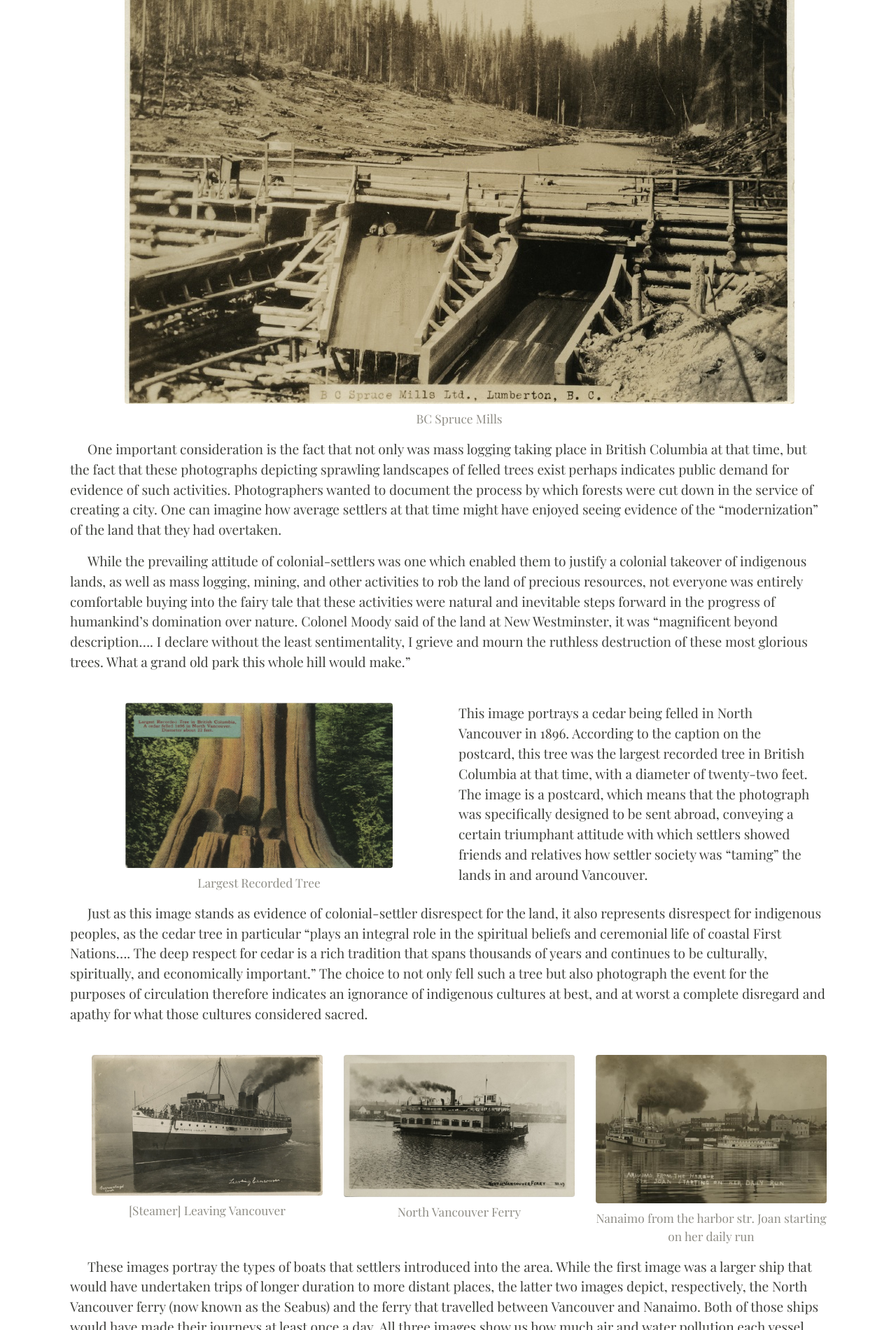
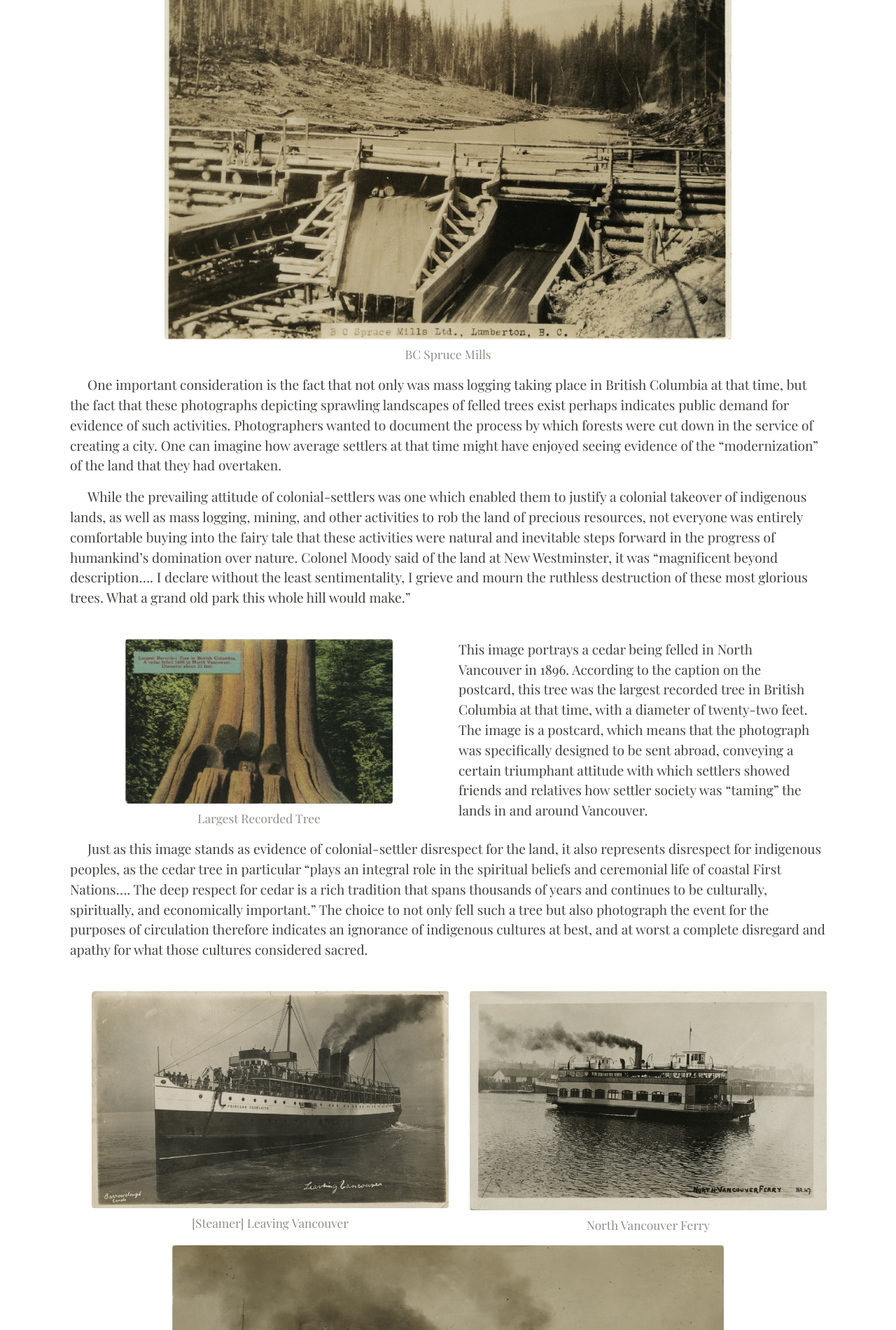
Before and after one commit to ashlynnprasad/langmann-2021, a Jekyll site: the page built from pages/environmentalimpact.md, in a window 1280 px wide. Shown: the part 1650-3550 px from the top of the page at 70% size. Built offline with Jekyll 4.4.1, drawn with Linux system fonts in a browser that asks for light colours; nearby versions of some CDN libraries.

Commit message:
adjusted image alignment

```diff
--- a/pages/environmentalimpact.md
+++ b/pages/environmentalimpact.md
@@ -26,7 +26,7 @@ Cole Harris explains more broadly the outlook that many indigenous peoples held
       {% include feature/item-figure.html objectid="langmann010" width="100" %}
     </div>
 </div>
-{% include feature/item-figure.html objectid="langmann008" width="100" %}
+{% include feature/item-figure.html objectid="langmann008" width="75" %}
 
 <p style="text-indent: 25px;">One important consideration is the fact that not only was mass logging taking place in British Columbia at that time, but the fact that these photographs depicting sprawling landscapes of felled trees exist perhaps indicates public demand for evidence of such activities. Photographers wanted to document the process by which forests were cut down in the service of creating a city. One can imagine how average settlers at that time might have enjoyed seeing evidence of the “modernization” of the land that they had overtaken.<br>
 <p style="text-indent: 25px;">While the prevailing attitude of colonial-settlers was one which enabled them to justify a colonial takeover of indigenous lands, as well as mass logging, mining, and other activities to rob the land of precious resources, not everyone was entirely comfortable buying into the fairy tale that these activities were natural and inevitable steps forward in the progress of humankind’s domination over nature. Colonel Moody said of the land at New Westminster, it was “magnificent beyond description…. I declare without the least sentimentality, I grieve and mourn the ruthless destruction of these most glorious trees. What a grand old park this whole hill would make.” <br><br>
@@ -51,10 +51,10 @@ Cole Harris explains more broadly the outlook that many indigenous peoples held
     <div class="col-sm">
       {% include feature/item-figure.html objectid="langmann006" width="100" %}
     </div>
-    <div class="col-sm">
-      {% include feature/item-figure.html objectid="langmann007" width="100" %}
-    </div>
   </div>
+</div>
+<div class="col-sm">
+  {% include feature/item-figure.html objectid="langmann007" width="75" %}
 </div>
 
 <p style="text-indent: 25px;">These images portray the types of boats that settlers introduced into the area. While the first image was a larger ship that would have undertaken trips of longer duration to more distant places, the latter two images depict, respectively, the North Vancouver ferry (now known as the Seabus) and the ferry that travelled between Vancouver and Nanaimo. Both of those ships would have made their journeys at least once a day. All three images show us how much air and water pollution each vessel caused in the single instant it took for the photographs to be captured, and one can therefore imagine how much pollution would have resulted from daily passages of each ship. Far from addressing environmental concerns, each image seems to praise the ships as evidence of the modernization of Vancouver society.<br><br>
```
